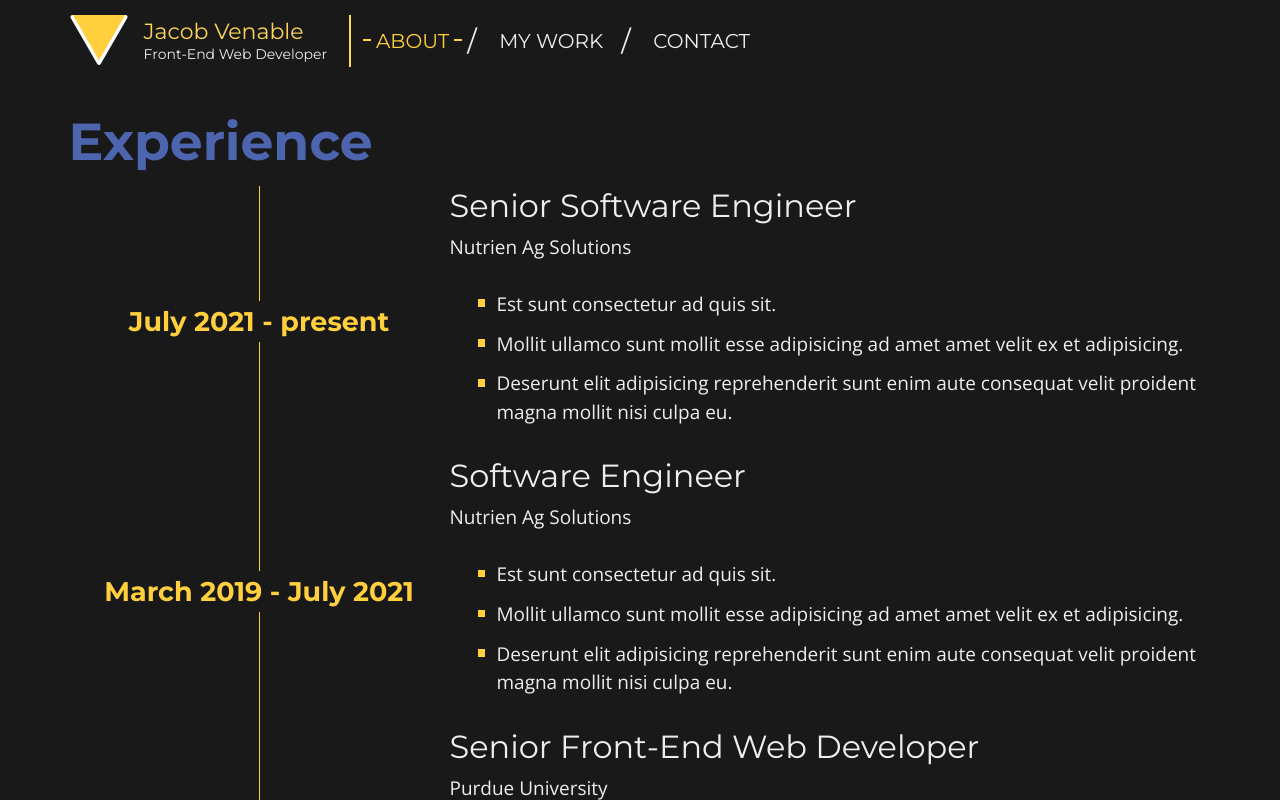
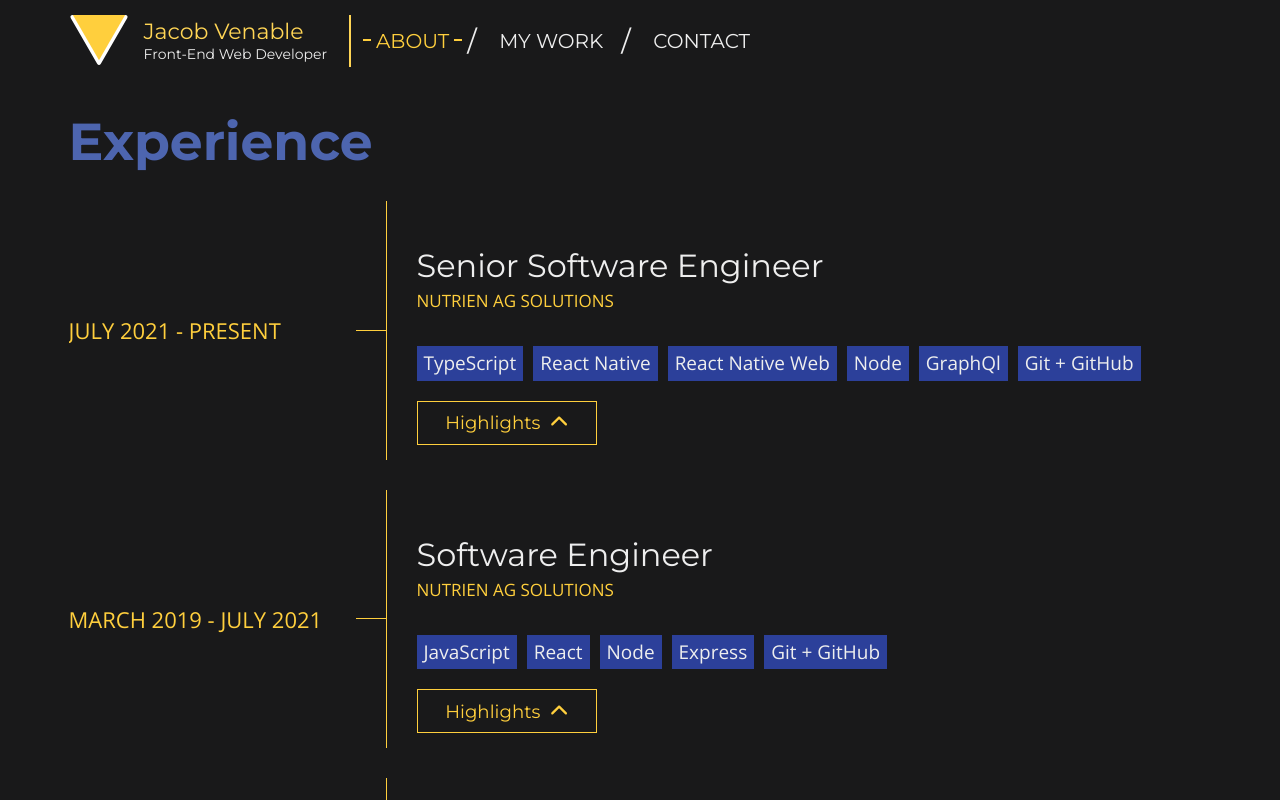
Before and after one commit to jacobvenable/portfolio-nextjs, a Next.js app: page /about in a window 1280 px wide. Shown: the top 800 px of the page. Built offline with nearby package versions, Linux system fonts and the light colour scheme.

Commit message:
feat: add accordion and custom styles to Timlein

```diff
--- a/components/TimeLine/TimeLine.module.scss
+++ b/components/TimeLine/TimeLine.module.scss
@@ -1,37 +1,79 @@
+@use "sass:color";
 @import "../../theme";
+
+@mixin timeline-border {
+  border-right: solid 1px $color-yellow-light;
+}
 
 .item {
   display: grid;
+  gap: 0 px-to-rem(30);
   grid-template-areas:
     "date title"
-    "date description";
-  grid-template-columns: 1fr 2fr;
+    "date company"
+    "date tags"
+    "date button"
+    "dateBorder description";
+  grid-template-columns: 2fr 5fr;
+  min-height: 150px;
+
+  &::after {
+    content: "";
+    grid-area: dateBorder;
+
+    @include timeline-border;
+  }
 }
 
 .date {
+  @include timeline-border;
+
   align-items: center;
+  color: $color-yellow-light;
   display: flex;
-  flex-direction: column;
+  flex-direction: row;
   gap: px-to-rem(5);
   grid-area: date;
+  justify-content: space-between;
   margin: 0;
 
-  &::before,
   &::after {
-    border-left: solid 1px $color-yellow-light;
+    border-top: solid 1px $color-yellow-light;
     content: "";
     display: block;
-    flex: 1 1 auto;
+    flex: 0 1 auto;
+    width: px-to-rem(30);
   }
 }
 
+.button {
+  align-items: flex-start;
+  display: flex;
+  flex-direction: column;
+  font-family: inherit;
+  font-size: inherit;
+  grid-area: button;
+  margin: px-to-rem(15) 0;
+}
+
 .title {
-  grid-area: title;
-  margin: 0;
+  margin: px-to-rem(45) 0 px-to-rem(5);
+  padding: 0;
+}
+
+.company {
+  grid-area: company;
+  margin: 0 0 px-to-rem(15);
+  padding: 0;
+}
+
+.tags {
+  grid-area: tags;
+  grid-column: 2;
+  margin-bottom: px-to-rem(15);
+  margin-top: 0;
 }
 
 .description {
   grid-area: description;
-  grid-column: 2;
-  margin: 0;
 }
--- a/components/TimeLine/TimeLine.tsx
+++ b/components/TimeLine/TimeLine.tsx
@@ -1,4 +1,7 @@
 import styles from "./TimeLine.module.scss";
+import Accordion from "components/Accordion";
+import Button from "components/Button";
+import Tags from "components/Tags";
 import Typography from "components/Typography";
 
 interface Item {
@@ -6,6 +9,7 @@ interface Item {
   title: string;
   company: string;
   bullets: string[];
+  tech: string[];
 }
 
 const items: Item[] = [
@@ -18,6 +22,14 @@ const items: Item[] = [
       "Mollit ullamco sunt mollit esse adipisicing ad amet amet velit ex et adipisicing.",
       "Deserunt elit adipisicing reprehenderit sunt enim aute consequat velit proident magna mollit nisi culpa eu.",
     ],
+    tech: [
+      "TypeScript",
+      "React Native",
+      "React Native Web",
+      "Node",
+      "GraphQl",
+      "Git + GitHub",
+    ],
   },
   {
     date: "March 2019 - July 2021",
@@ -28,69 +40,102 @@ const items: Item[] = [
       "Mollit ullamco sunt mollit esse adipisicing ad amet amet velit ex et adipisicing.",
       "Deserunt elit adipisicing reprehenderit sunt enim aute consequat velit proident magna mollit nisi culpa eu.",
     ],
+    tech: ["JavaScript", "React", "Node", "Express", "Git + GitHub"],
   },
   {
     date: "July 2016 - March 2019",
     title: "Senior Front-End Web Developer",
     company: "Purdue University",
     bullets: [
-      "Est sunt consectetur ad quis sit.",
-      "Mollit ullamco sunt mollit esse adipisicing ad amet amet velit ex et adipisicing.",
-      "Deserunt elit adipisicing reprehenderit sunt enim aute consequat velit proident magna mollit nisi culpa eu.",
+      "Improved accessibility of the university's templates through updates to color contrast, keyboard support, and markup for screen readers according to WCAG 2.0 standards.",
+      "Created a library for UI components within the CMS used to read and write standard patterns minimizing repetitive code.",
+      "Instigated the use of the JS bundling tools, decreasing the number of HTTP requests and page load times.",
+      "Instituted and documented the development team's Git branching model creating uniformity and accountability through code reviews.",
+      "Established our team's presence on GitHub sharing our code base and collaborating with all web developers at the university",
     ],
+    tech: ["JavaScript (ES6)", "PHP", "Git + GitHub"],
   },
   {
     date: "June 2014 - July 2016",
     title: "Web Developer",
     company: "Purdue University",
     bullets: [
-      "Est sunt consectetur ad quis sit.",
-      "Mollit ullamco sunt mollit esse adipisicing ad amet amet velit ex et adipisicing.",
-      "Deserunt elit adipisicing reprehenderit sunt enim aute consequat velit proident magna mollit nisi culpa eu.",
+      "Initiated the use of Git version control improving project management.",
+      "Implemented the Gulp.js task runner automating common development tasks and decreasing project development time.",
+      "Converted global CSS files into SCSS modules expanding style reuseability and decreasing the size of the final, processed CSS file by ~60%.",
     ],
+    tech: ["JavaScript (ES6)", "PHP", "Git + GitHub"],
   },
   {
     date: "May 2012 - May 2014",
     title: "Assistant Web Designer",
     company: "Purdue University",
     bullets: [
-      "Est sunt consectetur ad quis sit.",
-      "Mollit ullamco sunt mollit esse adipisicing ad amet amet velit ex et adipisicing.",
-      "Deserunt elit adipisicing reprehenderit sunt enim aute consequat velit proident magna mollit nisi culpa eu.",
+      "Developed interactive pages using Javascript + JQuery which included slide shows and dynamic feeds",
+      "Created and optimized new web pages based on given content using HTML/CSS",
+      "Managed prioritizing and completing numerous page updates in a timely manner",
+      "Designed and edited images including photos, banners, and site assets with Adobe Photoshop and Illustrator",
     ],
+    tech: ["HTML5", "CSS", "JavaScript", "jQuery"],
   },
   {
     date: "Jan 2013 - Nov 2013",
     title: "Web Developer/Designer",
     company: "Freelance",
     bullets: [
-      "Est sunt consectetur ad quis sit.",
-      "Mollit ullamco sunt mollit esse adipisicing ad amet amet velit ex et adipisicing.",
-      "Deserunt elit adipisicing reprehenderit sunt enim aute consequat velit proident magna mollit nisi culpa eu.",
+      "Developed sites using HTML/CSS , Javascript (JQuery), and PHP to create user-friendly content management.",
+      "Effectively communicated with clients about requirements of each site and provided regular updates on project progress.",
+      "Designed each web page in Adobe Photoshop and gained client approval before continuing.",
     ],
+    tech: ["HTML5", "CSS", "JavaScript"],
   },
 ];
 
 const TimeLine: React.FC = () => {
   return (
-    <>
+    <Accordion.Group idPrefix="timeline">
       {items.map((item) => (
         <div className={styles.item} key={`${item.title} ${item.company}`}>
-          <h3 className={styles.title}>{item.title}</h3>
-          <Typography className={styles.date} variant="h4">
+          <Typography
+            className={styles.title}
+            component="p"
+            id={item.title}
+            variant="h3"
+          >
+            {item.title}
+          </Typography>
+          <Typography className={styles.company} component="p" variant="h6">
+            {item.company}
+          </Typography>
+          <Tags.List className={styles.tags}>
+            {item.tech.map((techItem) => (
+              <Tags.Item key={techItem}>{techItem}</Tags.Item>
+            ))}
+          </Tags.List>
+          <Typography className={styles.date} component="p" variant="h5">
             {item.date}
           </Typography>
-          <div className={styles.description}>
-            <p>{item.company}</p>
+          <div className={styles.button}>
+            <Accordion.Button
+              aria-describedby={item.title}
+              color="yellow-light"
+              component={Button}
+              size="small"
+              variant="hollow"
+            >
+              Highlights
+            </Accordion.Button>
+          </div>
+          <Accordion.Content className={styles.description}>
             <ul>
               {item.bullets.map((bullet) => (
                 <li key={bullet}>{bullet}</li>
               ))}
             </ul>
-          </div>
+          </Accordion.Content>
         </div>
       ))}
-    </>
+    </Accordion.Group>
   );
 };
 
```
